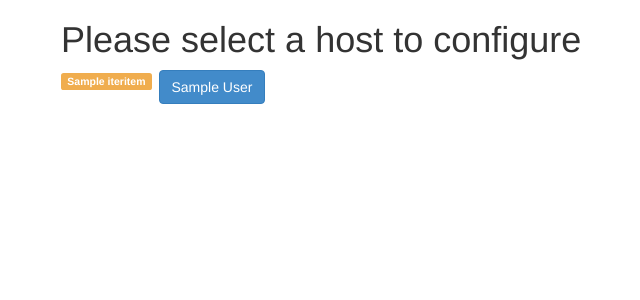
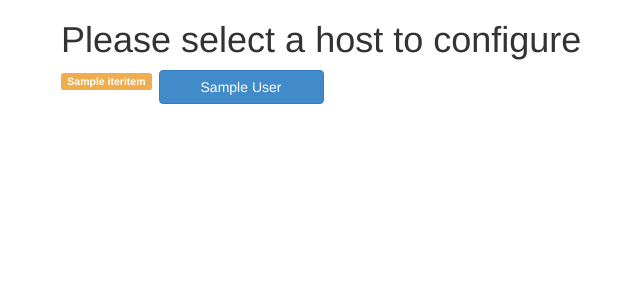
Before and after one commit to uovobw/nginx-proxy-config, a Flask app: template templates/hosts.html in a window 1280 px wide. Shown: the top 300 px of the page, without its empty margins (9-649 px from the left). Run offline with Flask 2, Linux system fonts and the light colour scheme; the template is opened without the code that fills it: most values are stand-ins (such as "Sample title", 1, 10 or a date in 2020); parts of the project's set-up code (start-up, migrations or seed data) failed here and were passed over; some libraries are stand-ins or nearby versions.

Commit message:
Fix ordering and size of hosts template page

```diff
--- a/templates/hosts.html
+++ b/templates/hosts.html
@@ -12,8 +12,8 @@ Please select a host to configure
         <span class="label label-warning" >{{ groupname }}</span>
         </div>
         {% for host in hostlist %}
-        <div class="col-md-1">
-        <a href="/host/{{host.displayname}}" class="btn btn-primary btn-group">{{ host.displayname | safe }}</a>
+        <div class="col-md-2">
+        <a href="/host/{{host.displayname}}" class="btn btn-primary btn-block">{{ host.displayname | safe }}</a>
         </div>
         {% endfor %}
     </div>
```
